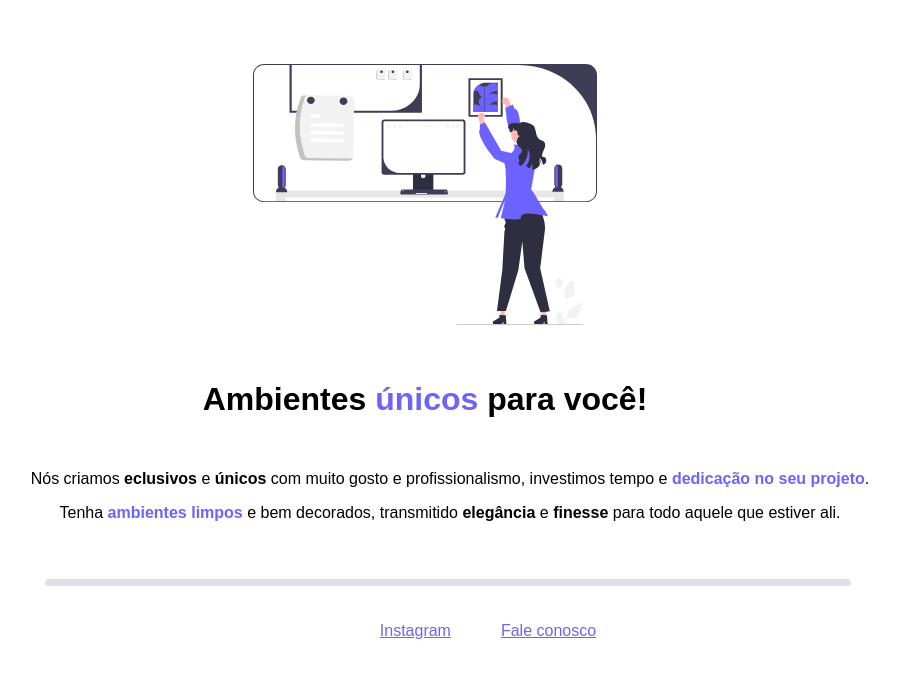
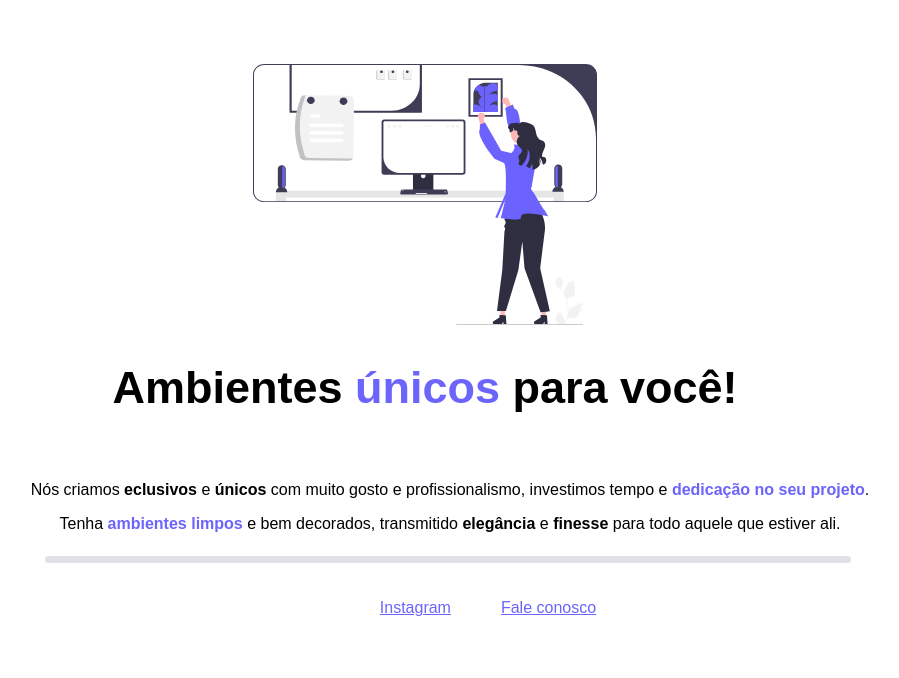
Before and after one commit to julio-r-ai/dh-arquitetura, a plain HTML site: page index.html in a window 1280 px wide. Shown: the whole page, without its empty margins (215-1114 px from the left). Drawn offline with Linux system fonts and the light colour scheme.

Commit message:
Finalizei o projeto

```diff
--- a/style.css
+++ b/style.css
@@ -4,7 +4,8 @@ body{
 
 }
 h1{
-    margin: 5%;
+    margin: 3%;
+    font-size: 45px;
 }
 
 p{
@@ -14,7 +15,7 @@ p{
 
 .centralizar{
     text-align: center;
-    margin: 5%;
+    margin: 2%;
 }
 
 .fontColor{
```
Also changed, not shown: index.html (+2 -0 lines).
